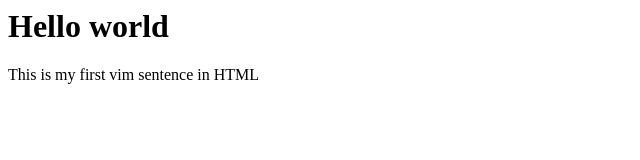
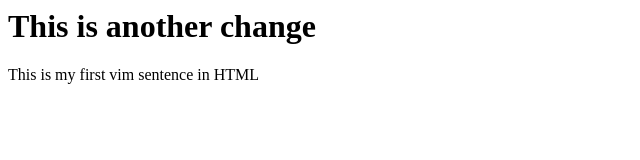
Before and after one commit to mndys/mndys.github.io, a plain HTML site: page src/index.html in a window 1280 px wide. Shown: the whole page, without its empty margins (0-640 px from the left). Drawn offline with Linux system fonts and the light colour scheme.

Commit message:
Update main headline

```diff
--- a/src/index.html
+++ b/src/index.html
@@ -1,2 +1,2 @@
-<h1>Hello world</h1>
+<h1>This is another change</h1>
 <p>This is my first vim  sentence in HTML</p>
```
